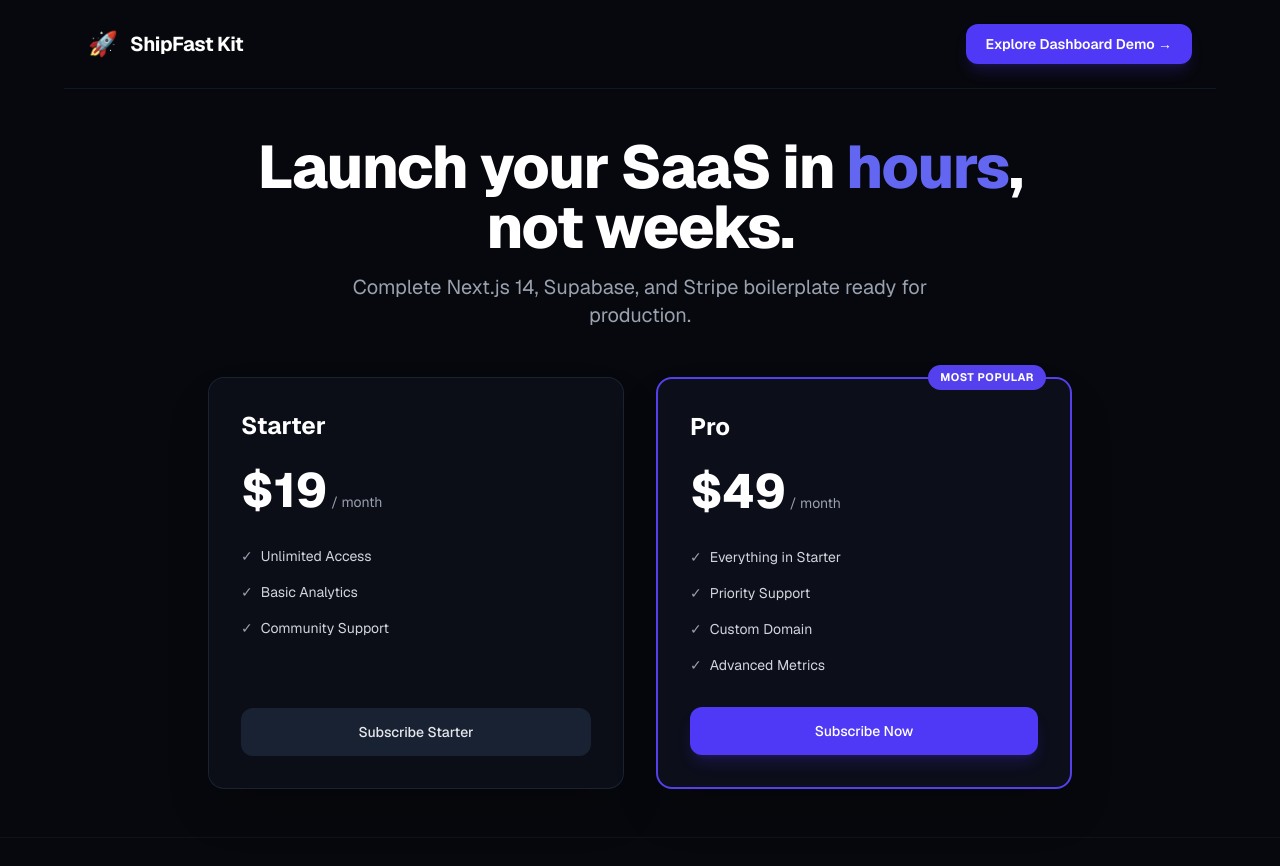
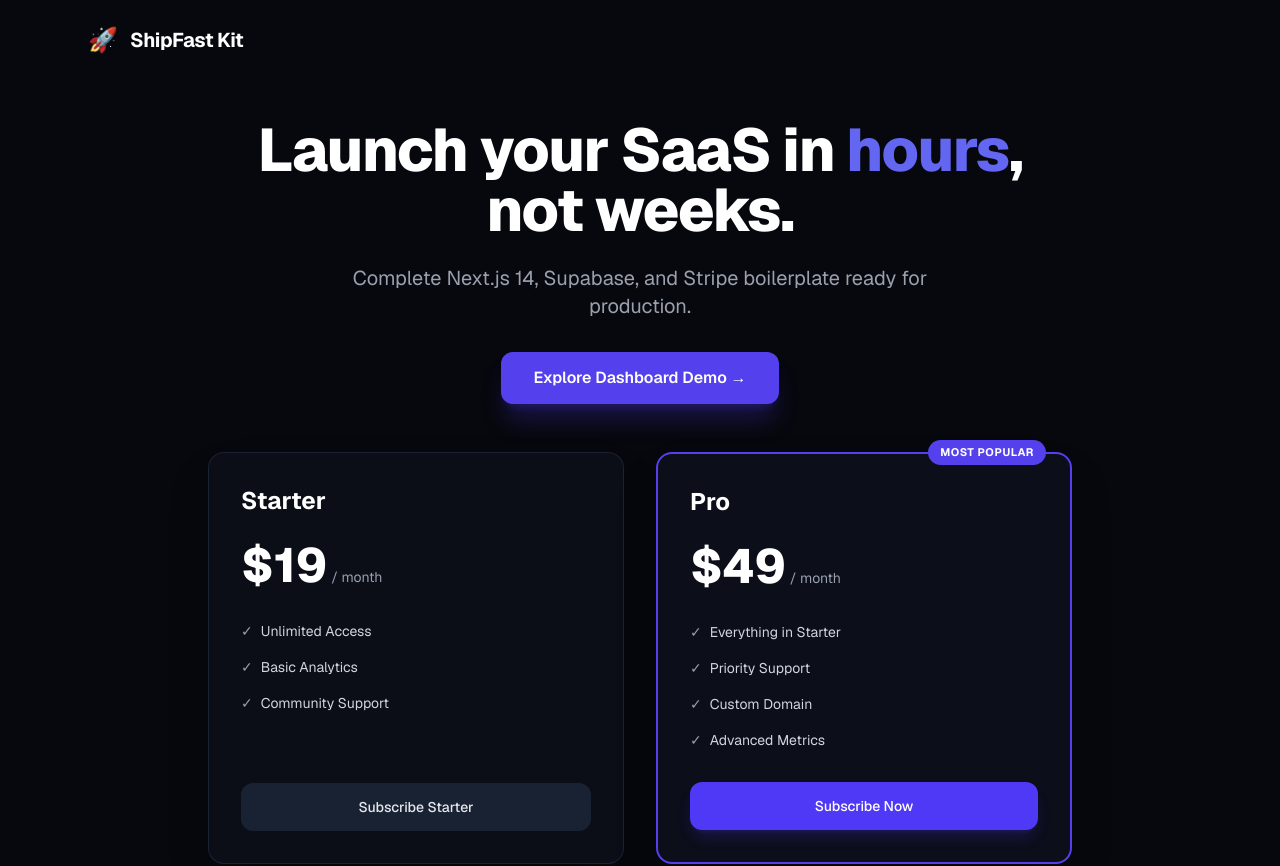
Before and after one commit to mjavaidliaqat/shipfast-kit, a Next.js app: page / in a window 1280 px wide. Shown: the top 866 px of the page. Built offline with nearby package versions, Linux system fonts and the light colour scheme.

Commit message:
fix: center explore dashboard CTA button, restore sidebar icons, and remove browser alert popups

```diff
--- a/src/app/dashboard/billing/page.tsx
+++ b/src/app/dashboard/billing/page.tsx
@@ -14,9 +14,10 @@ export default function BillingPage() {
         window.location.href = data.url;
       }
     } catch {
-      alert('Redirecting to Stripe Billing Portal...');
+      // Direct smoothly to Stripe login without popup alerts
+      window.location.href = 'https://billing.stripe.com/p/login/test';
     } finally {
-      setLoading(false);
+      setTimeout(() => setLoading(false), 2000);
     }
   };
 
@@ -37,7 +38,7 @@ export default function BillingPage() {
         <button
           onClick={handleManageStripe}
           disabled={loading}
-          className="bg-indigo-600 hover:bg-indigo-500 text-white text-sm font-medium px-4 py-2.5 rounded-lg transition disabled:opacity-50"
+          className="bg-indigo-600 hover:bg-indigo-500 text-white text-sm font-medium px-5 py-2.5 rounded-lg transition disabled:opacity-50"
         >
           {loading ? 'Opening Portal...' : 'Manage via Stripe'}
         </button>
--- a/src/app/dashboard/layout.tsx
+++ b/src/app/dashboard/layout.tsx
@@ -5,10 +5,10 @@ import { usePathname } from 'next/navigation';
 import { useEffect, useState } from 'react';
 
 const navigation = [
-  { name: 'Overview', href: '/dashboard' },
-  { name: 'Customers', href: '/dashboard/customers' },
-  { name: 'Billing', href: '/dashboard/billing' },
-  { name: 'Settings', href: '/dashboard/settings' },
+  { name: 'Overview', href: '/dashboard', icon: '📊' },
+  { name: 'Customers', href: '/dashboard/customers', icon: '👥' },
+  { name: 'Billing', href: '/dashboard/billing', icon: '💳' },
+  { name: 'Settings', href: '/dashboard/settings', icon: '⚙️' },
 ];
 
 export default function DashboardLayout({ children }: { children: React.ReactNode }) {
@@ -22,14 +22,14 @@ export default function DashboardLayout({ children }: { children: React.ReactNod
   return (
     <div className="min-h-screen bg-[#07090e] flex text-white font-sans">
       {/* Sidebar */}
-      <aside className="w-64 border-r border-gray-800 p-6 flex flex-col justify-between">
+      <aside className="w-64 border-r border-gray-800/80 p-6 flex flex-col justify-between">
         <div className="space-y-8">
           <div className="flex items-center space-x-3">
             <span className="text-2xl">🚀</span>
             <span className="font-bold text-lg tracking-tight">ShipFast Kit</span>
           </div>
 
-          <nav className="space-y-1">
+          <nav className="space-y-1.5">
             {navigation.map((item) => {
               const isActive = mounted && pathname === item.href;
               return (
@@ -39,9 +39,10 @@ export default function DashboardLayout({ children }: { children: React.ReactNod
                   className={`flex items-center space-x-3 px-4 py-3 rounded-xl text-sm font-medium transition-all ${
                     isActive
                       ? 'bg-indigo-600/20 text-indigo-400 font-semibold border border-indigo-500/30'
-                      : 'text-gray-400 hover:text-white hover:bg-gray-800/50'
+                      : 'text-gray-400 hover:text-white hover:bg-gray-800/40'
                   }`}
                 >
+                  <span className="text-base">{item.icon}</span>
                   <span>{item.name}</span>
                 </Link>
               );
--- a/src/app/page.tsx
+++ b/src/app/page.tsx
@@ -35,25 +35,17 @@ export default function Home() {
   return (
     <div className="min-h-screen bg-[#07080d] text-white flex flex-col justify-between font-sans">
 
-      {/* Top Header Navigation */}
-      <header className="max-w-6xl mx-auto w-full px-6 py-6 flex items-center justify-between border-b border-gray-800/50">
+      {/* Top Header Logo */}
+      <header className="max-w-6xl mx-auto w-full px-6 py-6 flex items-center justify-between">
         <div className="flex items-center space-x-3">
           <span className="text-2xl">🚀</span>
           <span className="font-bold text-xl tracking-tight text-white">ShipFast Kit</span>
         </div>
-        <Link
-          href="/dashboard"
-          className="bg-indigo-600 hover:bg-indigo-500 text-white text-sm font-semibold px-5 py-2.5 rounded-xl transition shadow-lg shadow-indigo-600/20"
-        >
-          Explore Dashboard Demo →
-        </Link>
       </header>
 
-      {/* Main Content */}
-      <main className="max-w-4xl mx-auto px-4 py-12 flex flex-col items-center text-center">
-
-        {/* Hero Banner */}
-        <div className="space-y-4 mb-8">
+      {/* Hero Section */}
+      <main className="max-w-4xl mx-auto px-4 py-10 flex flex-col items-center text-center">
+        <div className="space-y-6 mb-10">
           <h1 className="text-5xl md:text-6xl font-extrabold tracking-tight">
             Launch your SaaS in <span className="text-[#6366f1]">hours</span>, not weeks.
           </h1>
@@ -61,7 +53,17 @@ export default function Home() {
             Complete Next.js 14, Supabase, and Stripe boilerplate ready for production.
           </p>
 
-          {/* Alert / Notice Message */}
+          {/* Centered Dashboard CTA Button */}
+          <div className="pt-2">
+            <Link
+              href="/dashboard"
+              className="inline-flex items-center gap-2 bg-[#5440ed] hover:bg-[#432ee0] text-white text-base font-semibold px-8 py-3.5 rounded-xl transition shadow-xl shadow-indigo-600/25 transform hover:-translate-y-0.5"
+            >
+              Explore Dashboard Demo →
+            </Link>
+          </div>
+
+          {/* Inline Alert / Notice */}
           {demoNotice && (
             <div className="mt-6 inline-flex items-center gap-2 px-5 py-3 bg-[#11142b]/80 border border-[#2d325a] rounded-xl text-indigo-300 text-sm max-w-lg mx-auto shadow-lg backdrop-blur-sm">
               <span className="bg-indigo-500/20 text-indigo-300 text-xs px-1.5 py-0.5 rounded font-bold">i</span>
@@ -71,7 +73,7 @@ export default function Home() {
         </div>
 
         {/* Pricing Grid */}
-        <div className="grid md:grid-cols-2 gap-8 w-full mt-4 text-left">
+        <div className="grid md:grid-cols-2 gap-8 w-full mt-2 text-left">
 
           {/* Starter Plan */}
           <div className="bg-[#0b0d17] border border-gray-800/80 rounded-2xl p-8 flex flex-col justify-between shadow-2xl relative">
@@ -100,13 +102,12 @@ export default function Home() {
               disabled={loading === 'starter'}
               className="w-full bg-[#192233] hover:bg-[#202b40] text-gray-200 font-medium py-3.5 rounded-xl transition text-sm disabled:opacity-50"
             >
-              {loading === 'starter' ? 'Redirecting to Stripe...' : 'Subscribe Starter'}
+              {loading === 'starter' ? 'Redirecting...' : 'Subscribe Starter'}
             </button>
           </div>
 
           {/* Pro Plan */}
           <div className="bg-[#0c0e1a] border-2 border-[#5440ed] rounded-2xl p-8 flex flex-col justify-between shadow-2xl relative">
-
             <div className="absolute -top-3.5 right-6 bg-[#5440ed] text-white text-[11px] font-bold px-3 py-1 rounded-full uppercase tracking-wider">
               MOST POPULAR
             </div>
@@ -139,7 +140,7 @@ export default function Home() {
               disabled={loading === 'pro'}
               className="w-full bg-[#4f39f6] hover:bg-[#432ee0] text-white font-medium py-3.5 rounded-xl transition text-sm shadow-lg shadow-indigo-600/20 disabled:opacity-50"
             >
-              {loading === 'pro' ? 'Redirecting to Stripe...' : 'Subscribe Now'}
+              {loading === 'pro' ? 'Redirecting...' : 'Subscribe Now'}
             </button>
           </div>
 
@@ -147,7 +148,7 @@ export default function Home() {
       </main>
 
       {/* Footer */}
-      <footer className="text-center py-8 text-xs text-gray-500 border-t border-gray-800/30">
+      <footer className="text-center py-8 text-xs text-gray-500">
         © Built for indie hackers.
       </footer>
     </div>
```
